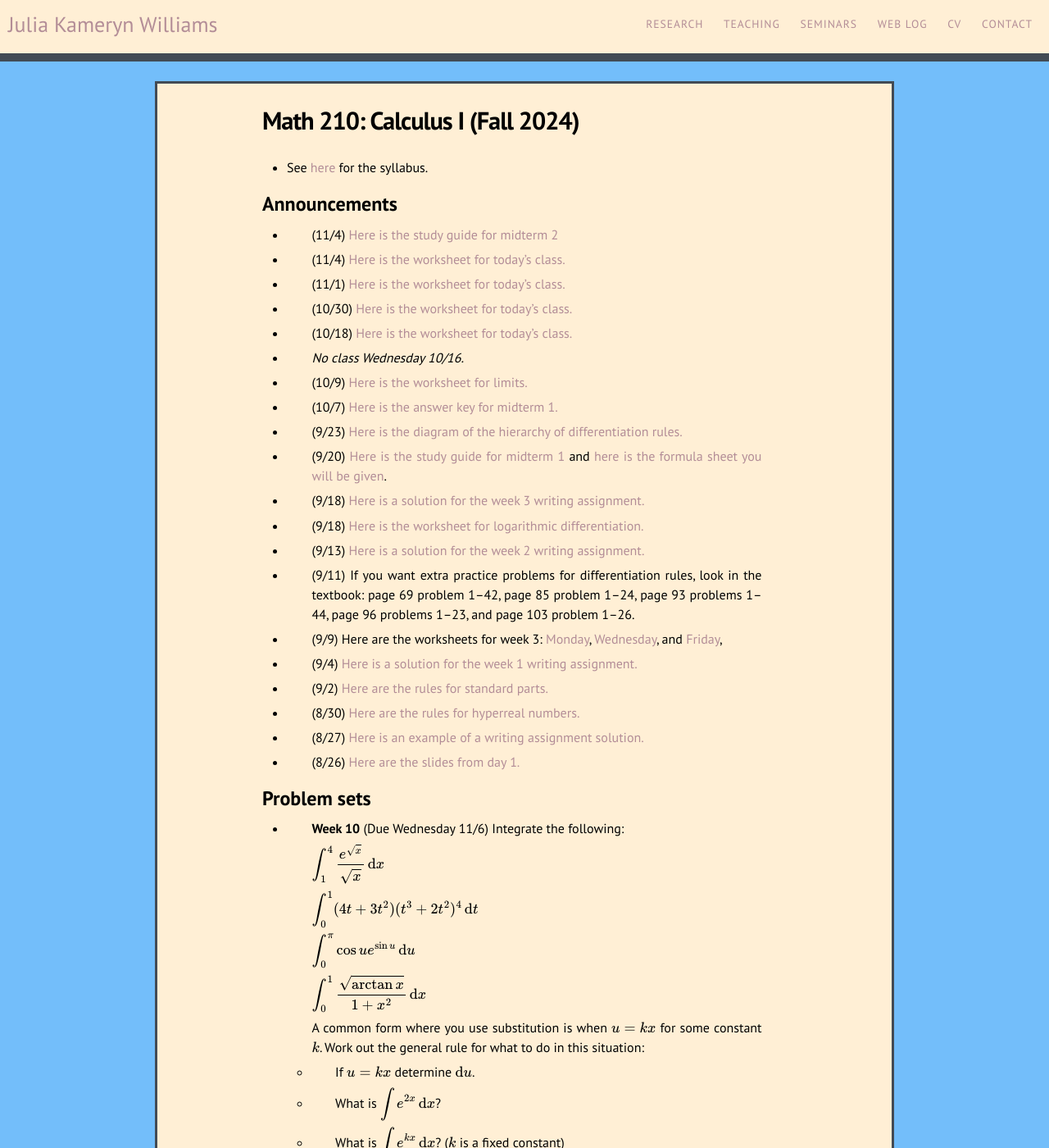
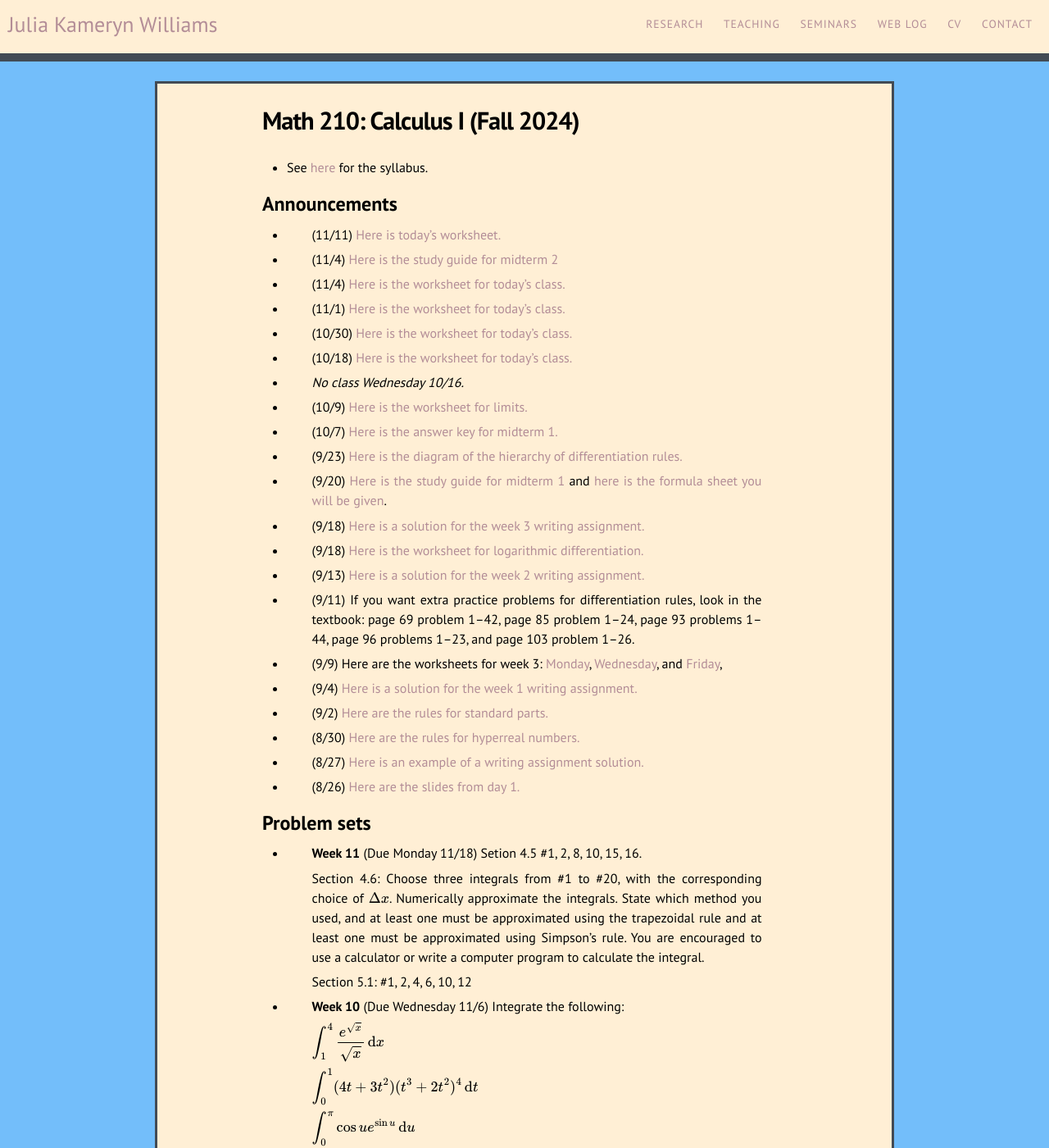
Before and after one commit to kamerynjw/kamerynjw.github.io, a Jekyll site: the page built from teaching/2024/math210.md, in a window 1280 px wide and 1400 px high. Shown: the whole window at 82% size. Built offline with Jekyll 4.4.1, drawn with Linux system fonts in a browser that asks for light colours; nearby versions of some CDN libraries; formulas are drawn with MathJax 3; some of the changed text lies outside the part shown.

Commit message:
added worksheet and new hw

```diff
--- a/teaching/2024/math210.md
+++ b/teaching/2024/math210.md
@@ -9,6 +9,8 @@ permalink: /teaching/2024/math210/
 
 Announcements
 -------------
+
+* (11/11) [Here is today's worksheet.]({{ page.url }}11-11.pdf)
 
 * (11/4) [Here is the study guide for midterm 2]({{ page.url }}sg2.pdf)
 
@@ -52,6 +54,12 @@ Announcements
 
 Problem sets
 -------
+
+* **Week 11** (Due Monday 11/18) Setion 4.5 #1, 2, 8, 10, 15, 16.
+
+    Section 4.6: Choose three integrals from #1 to #20, with the corresponding choice of $\Delta x$. Numerically approximate the integrals. State which method you used, and at least one must be approximated using the trapezoidal rule and at least one must be approximated using Simpson's rule. You are encouraged to use a calculator or write a computer program to calculate the integral.
+
+    Section 5.1: #1, 2, 4, 6, 10, 12
 
 * **Week 10** (Due Wednesday 11/6) Integrate the following:
 
@@ -103,6 +111,8 @@ $\displaystyle c(x) = \sqrt{x^4 + e^4 + \sin(4x) + \tan(e^x - x^2) + \frac{\log_
 
 Writing assignments
 -------
+
+* **Week 11** (Due Monday 11/18) Write explanations for Section 4.6 #22 and 23. (Extra credit) Write a program to do numerical integration, implementing at least two kinds of Riemann sums and the trapezoidal rule. Write comments in your program explaining how it works.
 
 * **Week 10** *No writing assignment.*
 
```
Also changed, not shown: 1 other file.
